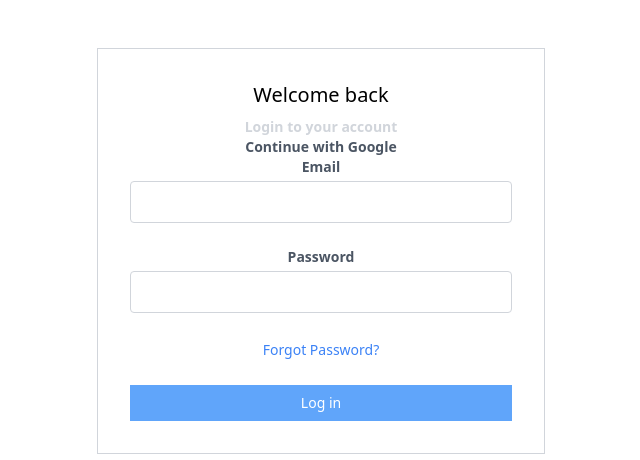
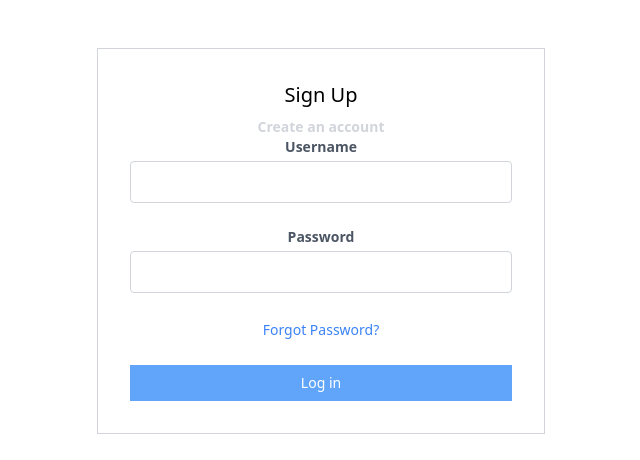
Before and after one commit to Theresa-o/chatalina, a React (Vite) app: page / in a window 1280 px wide. Shown: the top 460 px of the page, without its empty margins (319-959 px from the left). Built offline with nearby package versions, Linux system fonts and the light colour scheme.

Commit message:
Create the basic structure and design of the Signup page

```diff
--- a/src/App.tsx
+++ b/src/App.tsx
@@ -2,13 +2,13 @@
 // import reactLogo from './assets/react.svg'
 // import viteLogo from '/vite.svg'
 import './App.css'
-import Login from './components/Auth/Login/Login'
+import Signup from './components/Auth/Signup/Signup'
 
 function App() {
 
   return (
     <>
-    <Login />
+    <Signup />
     </>
   )
 }
--- /dev/null
+++ b/src/components/Auth/Signup/Signup.tsx
@@ -0,0 +1,45 @@
+import { useForm } from "react-hook-form";
+
+interface formData {
+    username: string
+    password: string
+}
+
+const Login = () => {
+    const { register, handleSubmit, formState: { errors } } = useForm<formData>();
+
+    const onSubmit = handleSubmit(({username, password}) => {
+        console.log(username, password);
+    })
+  return (
+    <>
+    <div className='flex flex-col justify-center'>
+        <div className='max-w-md w-full mx-auto mt-4 bg-white p-8 border border-gray-300'>
+            <div className='max-w-md w-full mx-auto'>
+                <div className='text-center font-medium text-xl'>Sign Up</div>
+                <div className='text-sm font-bold text-gray-300 mt-2 text-center'>Create an account</div>
+            </div>
+            <form action='' className='space-y-6' onSubmit={onSubmit}>
+                <div>
+                    <label htmlFor='' className='text-sm font-bold text-gray-600 block'>Username</label>
+                    <input {...register('username', {required: true, minLength: 10})} name="email" type='text' className='w-full p-2 border border-gray-300 rounded mt-1'/>
+                    {errors.username && <span>Invalid details</span>}
+
+                </div>
+                <div>
+                    <label htmlFor='' className='text-sm font-bold text-gray-600 block'>Password</label>
+                    <input {...register('password', {required: true, minLength: 8})} name="password" type='text' className='w-full p-2 border border-gray-300 rounded mt-1'/>
+                    {errors.password && <span>Invalid details</span>}
+                </div>
+                <div><a href="#" className="font-medium text-sm text-blue-500">Forgot Password?</a></div>
+                <div>
+                    <button className="w-full py-2 px-4 bg-blue-400 text-white text-sm ">Log in</button>
+                </div>
+            </form>
+        </div>
+    </div>
+    </>
+  )
+}
+
+export default Login
```
